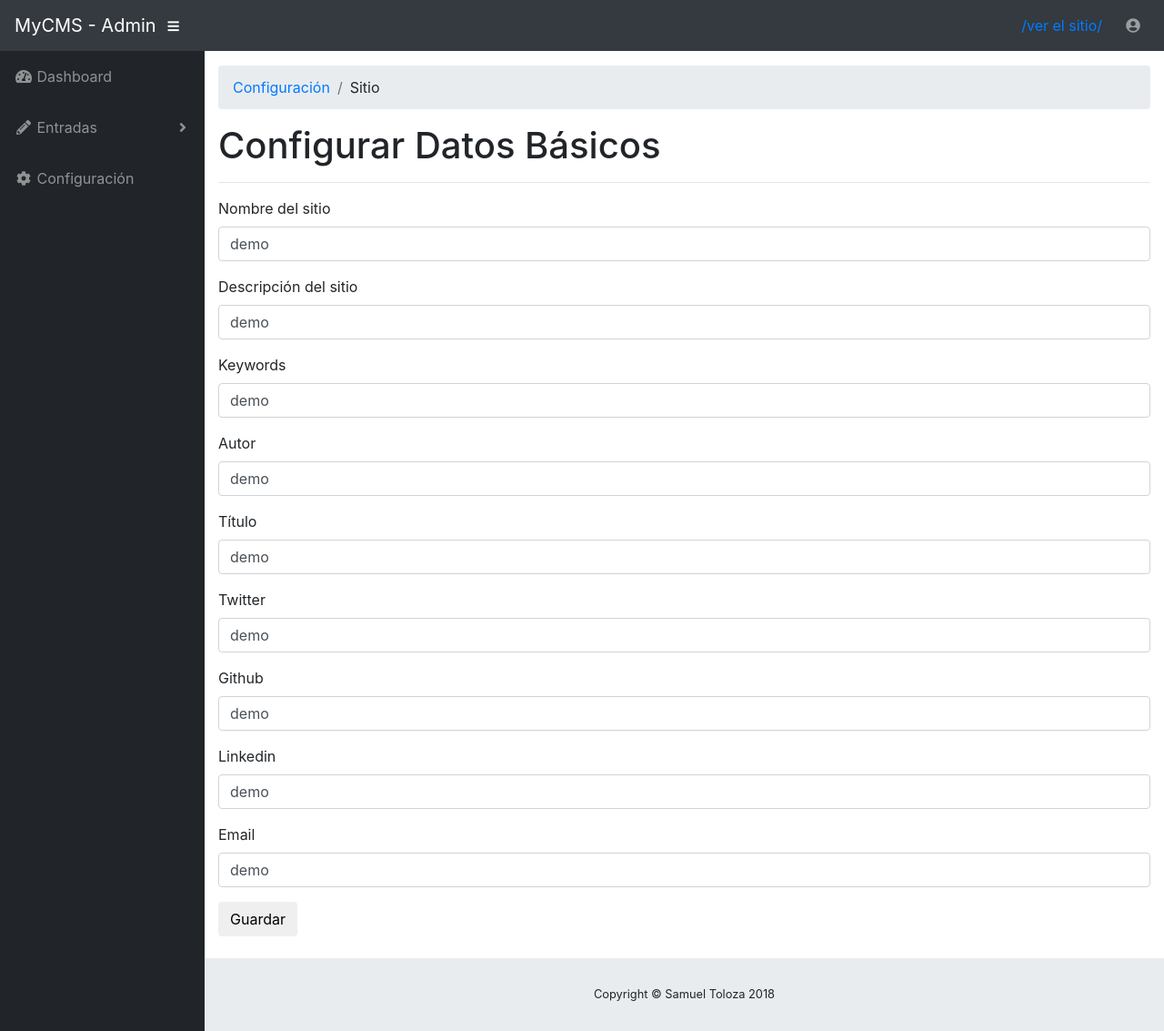
After one commit to tlzsystem/my_cms, a Django app: page /dj-admin/settings/ in a window 1280 px wide. The commit adds this page. Shown: the whole page at 91% size. Run offline with Django 3.2, Linux system fonts and the light colour scheme; the visitor is signed in with stand-in values (Sample User, id 1); data comes from the database, SQL or seed files in the repository; some libraries are stand-ins or nearby versions.

Commit message:
editar entrada, vista configuracion

```diff
--- a/app/urls.py
+++ b/app/urls.py
@@ -15,11 +15,12 @@ Including another URLconf
 """
 from django.contrib import admin
 from django.urls import path
-from post.views import PostList, PostDetail
+from post.views import PostList, PostDetail,PostListView, PostAddView,PostEditView
 from home.views import HomeView
 from about.views import AboutView
 from contact.views import ContactAdd
-from djadmin.views import Dashboard, PostListView, PostAddView
+from sitesetting.views import SiteSettingEdit
+from djadmin.views import Dashboard
 from django.contrib.auth.views import LoginView, LogoutView
 from django.contrib.auth.decorators import login_required
 
@@ -33,5 +34,7 @@ urlpatterns = [
     path('dj-admin/',login_required(Dashboard.as_view()),name='dj-admin-view'),
     path('dj-admin/posts/',login_required(PostListView.as_view()),name='dj-admin-posts-view'),
     path('dj-admin/posts/add/',login_required(PostAddView.as_view()),name='dj-admin-posts-add-view'),
+    path('dj-admin/posts/<int:pk>/', login_required(PostEditView.as_view()),name='dj-admin-posts-update-view'),
+    path('dj-admin/settings/',login_required(SiteSettingEdit.as_view()),name='dj-admin-sitesetting-view'),
     path('accounts/login/', LoginView.as_view(), name='login'),
 ]
--- a/djadmin/templates/djadmin/posts_list.html
+++ b/post/templates/post/posts_list2.html
@@ -44,8 +44,7 @@
                       <td>{{ post.created }}</td>
                       <td><span class="badge {% if post.status == 'PUBLISHED' %}badge-success {% else %} badge-danger{% endif %}">{{ post.status }}</span></td>
                       <td>
-                          <a class="badge badge-primary" href="#"><i class="fas fa-fw fa-edit"></i> Editar</a>
-                          <a class="badge badge-primary" href="#"><i class="fas fa-fw fa-trash-alt"></i> Borrar</a>
+                          <a class="badge badge-primary" href="{% url 'dj-admin-posts-update-view' post.id %}"><i class="fas fa-fw fa-edit"></i> Editar</a>
                       </td>
                   </tr>
                     {% endfor %}
@@ -53,7 +52,7 @@
                 </table>
               </div>
             </div>
-            <div class="card-footer small text-muted">Para crear una nueva entrada, presione el botón nuevo</div>
+            <div class="card-footer small text-muted">Para crear una nueva entrada, presione <a href="{% url 'dj-admin-posts-add-view' %}">aquí</a></div>
           </div>
 
 
--- /dev/null
+++ b/sitesetting/templates/sitesetting/sitesetting_form.html
@@ -0,0 +1,75 @@
+{% extends "base_admin.html" %}
+{% load static %}
+
+{% block content %}
+
+<div class="container-fluid">
+
+          <!-- Breadcrumbs-->
+          <ol class="breadcrumb">
+            <li class="breadcrumb-item">
+              <a href="{% url 'dj-admin-sitesetting-view' %}">Configuración</a>
+            </li>
+            <li class="breadcrumb-item">Sitio</li>
+
+          </ol>
+
+          <!-- Page Content -->
+
+             <h1>Configurar Datos Básicos</h1>
+          <hr>
+
+          <form role="form" method="POST">{% csrf_token %}
+              <div class="form-group">
+                <label for="{{ form.name.id_for_label }}">Nombre del sitio</label>
+                <input type="text" class="form-control" id="{{ form.name.id_for_label }}" name="{{ form.name.html_name }}"
+                    placeholder="Nombre" value="{{ form.name.value|default_if_none:'' }}" maxlength="100" required>
+              </div>
+              <div class="form-group">
+                <label for="{{ form.description.id_for_label }}">Descripción del sitio</label>
+                <input type="text" class="form-control" id="{{ form.description.id_for_label }}" name="{{ form.description.html_name }}"
+                    placeholder="Descripción" value="{{ form.description.value|default_if_none:'' }}" maxlength="100" required>
+              </div>
+              <div class="form-group">
+                <label for="{{ form.keywords.id_for_label }}">Keywords</label>
+                <input type="text" class="form-control" id="{{ form.keywords.id_for_label }}" name="{{ form.keywords.html_name }}"
+                    placeholder="Keywords, separados por coma" value="{{ form.keywords.value|default_if_none:'' }}" maxlength="100" required>
+              </div>
+              <div class="form-group">
+                <label for="{{ form.author.id_for_label }}">Autor</label>
+                <input type="text" class="form-control" id="{{ form.author.id_for_label }}" name="{{ form.author.html_name }}"
+                    placeholder="Autor del sitio" value="{{ form.author.value|default_if_none:'' }}" maxlength="100" required>
+              </div>
+              <div class="form-group">
+                <label for="{{ form.title.id_for_label }}">Título</label>
+                <input type="text" class="form-control" id="{{ form.title.id_for_label }}" name="{{ form.title.html_name }}"
+                    placeholder="Titulo" value="{{ form.title.value|default_if_none:'' }}" maxlength="100" required>
+              </div>
+              <div class="form-group">
+                <label for="{{ form.twitter.id_for_label }}">Twitter</label>
+                <input type="text" class="form-control" id="{{ form.twitter.id_for_label }}" name="{{ form.twitter.html_name }}"
+                    placeholder="Twitter" value="{{ form.twitter.value|default_if_none:'' }}" maxlength="100" required>
+              </div>
+              <div class="form-group">
+                <label for="{{ form.github.id_for_label }}">Github</label>
+                <input type="text" class="form-control" id="{{ form.github.id_for_label }}" name="{{ form.github.html_name }}"
+                    placeholder="Github" value="{{ form.github.value|default_if_none:'' }}" maxlength="100" required>
+              </div>
+              <div class="form-group">
+                <label for="{{ form.github.id_for_label }}">Linkedin</label>
+                <input type="text" class="form-control" id="{{ form.linkedin.id_for_label }}" name="{{ form.linkedin.html_name }}"
+                    placeholder="Linkedin" value="{{ form.linkedin.value|default_if_none:'' }}" maxlength="100" required>
+              </div>
+              <div class="form-group">
+                <label for="{{ form.mail.id_for_label }}">Email</label>
+                <input type="text" class="form-control" id="{{ form.mail.id_for_label }}" name="{{ form.mail.html_name }}"
+                    placeholder="Email" value="{{ form.mail.value|default_if_none:'' }}" maxlength="100" required>
+              </div>
+                <button type="submit" class="btn btn-default">Guardar</button>
+              <br>
+              <br>
+          </form>
+
+</div>
+
+{% endblock%}
--- a/sitesetting/views.py
+++ b/sitesetting/views.py
@@ -1,3 +1,10 @@
-from django.views.generic.edit import CreateView
+from django.views.generic.edit import UpdateView
 from .models import SiteSetting
 from django.urls import reverse_lazy
+
+class SiteSettingEdit(UpdateView):
+    model = SiteSetting
+    fields = ['name','description','keywords','author','title','twitter','github','linkedin','mail']
+    success_url = reverse_lazy('dj-admin-view')
+    def get_object(self, queryset=None):
+        return SiteSetting.objects.get(pk='app')
--- a/templates/base_admin.html
+++ b/templates/base_admin.html
@@ -78,7 +78,7 @@
           </div>
         </li>
         <li class="nav-item">
-          <a class="nav-link" href="tables.html">
+          <a class="nav-link" href="{% url 'dj-admin-sitesetting-view' %}">
             <i class="fas fa-fw fa-cog"></i>
             <span>Configuración</span></a>
         </li>
```
Also changed, not shown: djadmin/views.py (+0 -19 lines), post/templates/post/posts_form.html (renamed from djadmin/templates/djadmin/posts_form.html, +18 -1 lines), post/views.py (+32 -0 lines).
